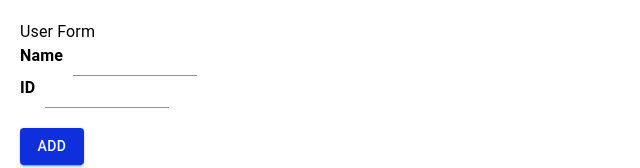
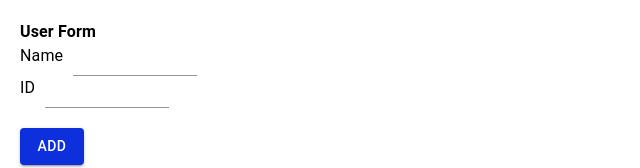
Before and after one commit to Heshani833/test-react-app, a React (Create React App) app in the folder test-react-app/: page /userform in a window 1280 px wide. Shown: the top 168 px of the page, without its empty margins (0-640 px from the left). Built offline with nearby package versions, Linux system fonts and the light colour scheme.

Commit message:
Apply hooks

```diff
--- a/test-react-app/src/App.js
+++ b/test-react-app/src/App.js
@@ -1,12 +1,16 @@
 import logo from './logo.svg';
 import './App.css';
+import { useNavigate } from 'react-router-dom';
 
 function App() {
+  const navigate = useNavigate(); //hook to navigate
+
+
   return (
     <div className="App">
       <header className="App-header">
         <h1>Welcome to My App</h1>
-        <button className='btn'>Click Me</button>
+        <button className='btn' onClick={() => navigate('/userform')}>Click Me</button>
       </header>
     </div>
   );
--- a/test-react-app/src/userForm.js
+++ b/test-react-app/src/userForm.js
@@ -15,7 +15,7 @@ const UserForm = (props) => {
       }}
     >
       <Grid item xs={12}>
-        <Typography component={'h1'} sx={{ color: '#000000'}}>User Form</Typography>
+        <Typography component={'h1'} sx={{ color: '#000000', fontWeight: 'bold'}}>User Form</Typography>
       </Grid>
   <Grid item xs={12}  sm={6} sx={{ display:'flex'}}>
         <Typography
@@ -26,7 +26,6 @@ const UserForm = (props) => {
             marginRight: '10px',
             fontSize: '16px',
             display: 'block',
-            fontWeight: 'bold'
           }}
         >
           Name
@@ -50,7 +49,6 @@ const UserForm = (props) => {
             marginRight: '10px',
             fontSize: '16px',
             display: 'block',
-            fontWeight: 'bold'
           }}
         >
           ID
```
